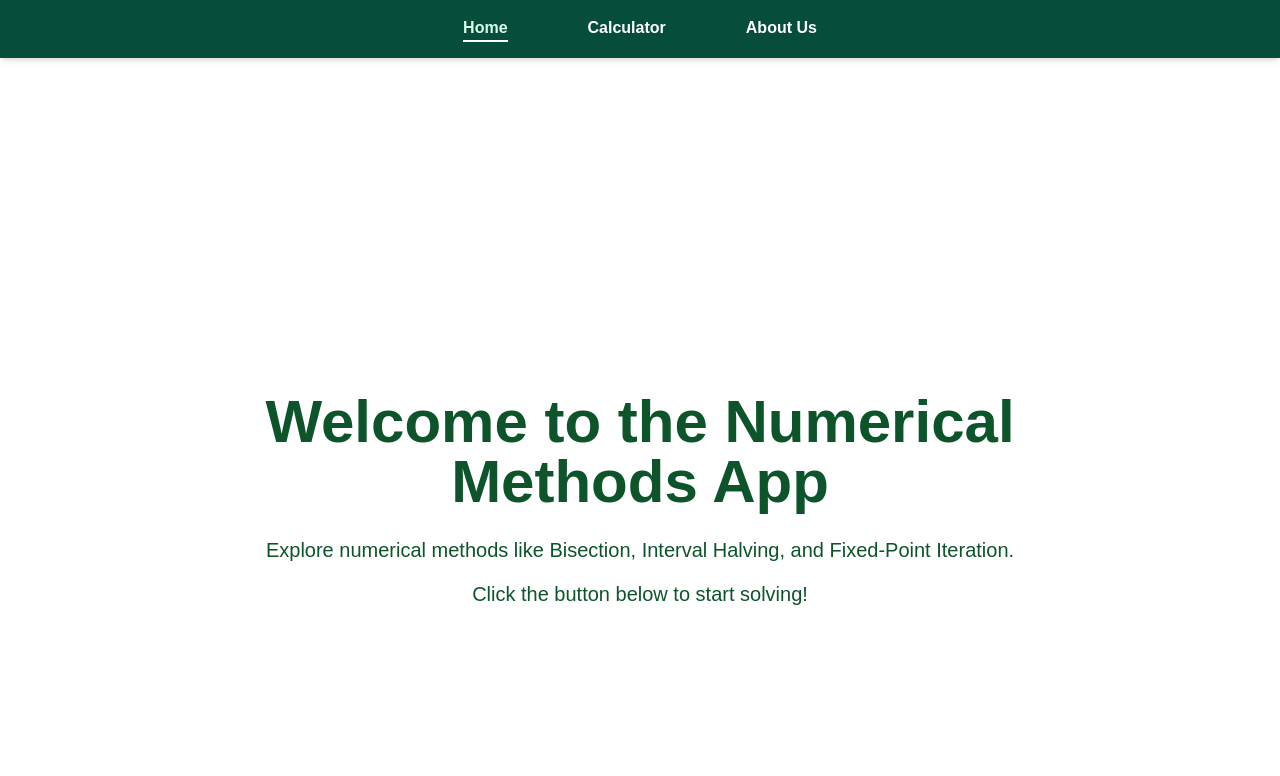
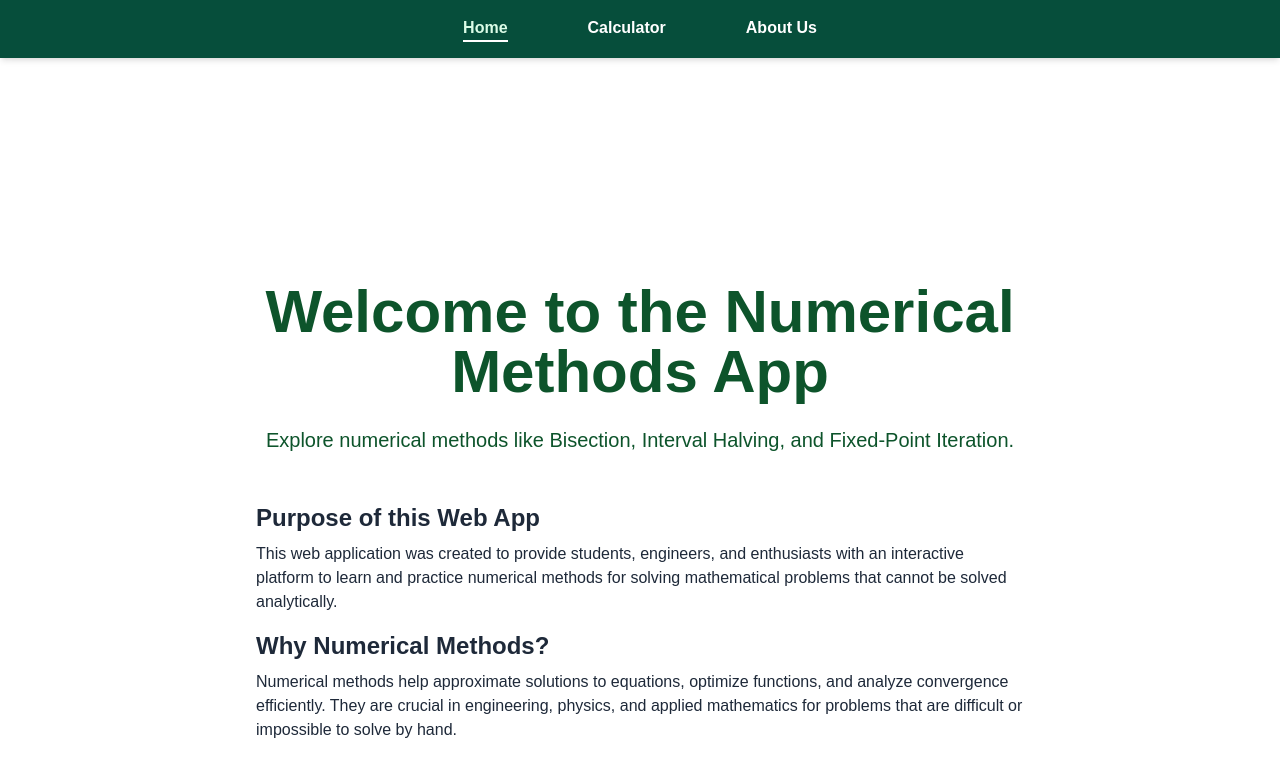
Before and after one commit to JephoneTorre/Numerical-Methods-Solver--Root-Finding--Optimization---Fixed-Point-Iteration, a Next.js app: page / in a window 1280 px wide. Shown: the top 776 px of the page. Built offline with nearby package versions, Linux system fonts and the light colour scheme.

Commit message:
add content n home

```diff
--- a/src/app/home/HomeContent.js
+++ b/src/app/home/HomeContent.js
@@ -1,6 +1,4 @@
 "use client";
-
-import Link from "next/link";
 
 export default function HomeContent() {
   return (
@@ -11,10 +9,23 @@ export default function HomeContent() {
       <p className="text-lg md:text-xl text-green-900 mb-4">
         Explore numerical methods like Bisection, Interval Halving, and Fixed-Point Iteration.
       </p>
-      <p className="text-lg md:text-xl text-green-900 mb-6">
-        Click the button below to start solving!
-      </p>
 
+      <div className="mt-8 max-w-3xl text-left text-gray-800">
+        <h2 className="text-2xl font-semibold mb-2">Purpose of this Web App</h2>
+        <p className="mb-4">
+          This web application was created to provide students, engineers, and enthusiasts
+          with an interactive platform to learn and practice numerical methods for solving
+          mathematical problems that cannot be solved analytically.
+        </p>
+
+        <h2 className="text-2xl font-semibold mb-2">Why Numerical Methods?</h2>
+        <p>
+          Numerical methods help approximate solutions to equations, optimize functions,
+          and analyze convergence efficiently. They are crucial in engineering, physics,
+          and applied mathematics for problems that are difficult or impossible to solve
+          by hand.
+        </p>
+      </div>
     </div>
   );
 }
```
